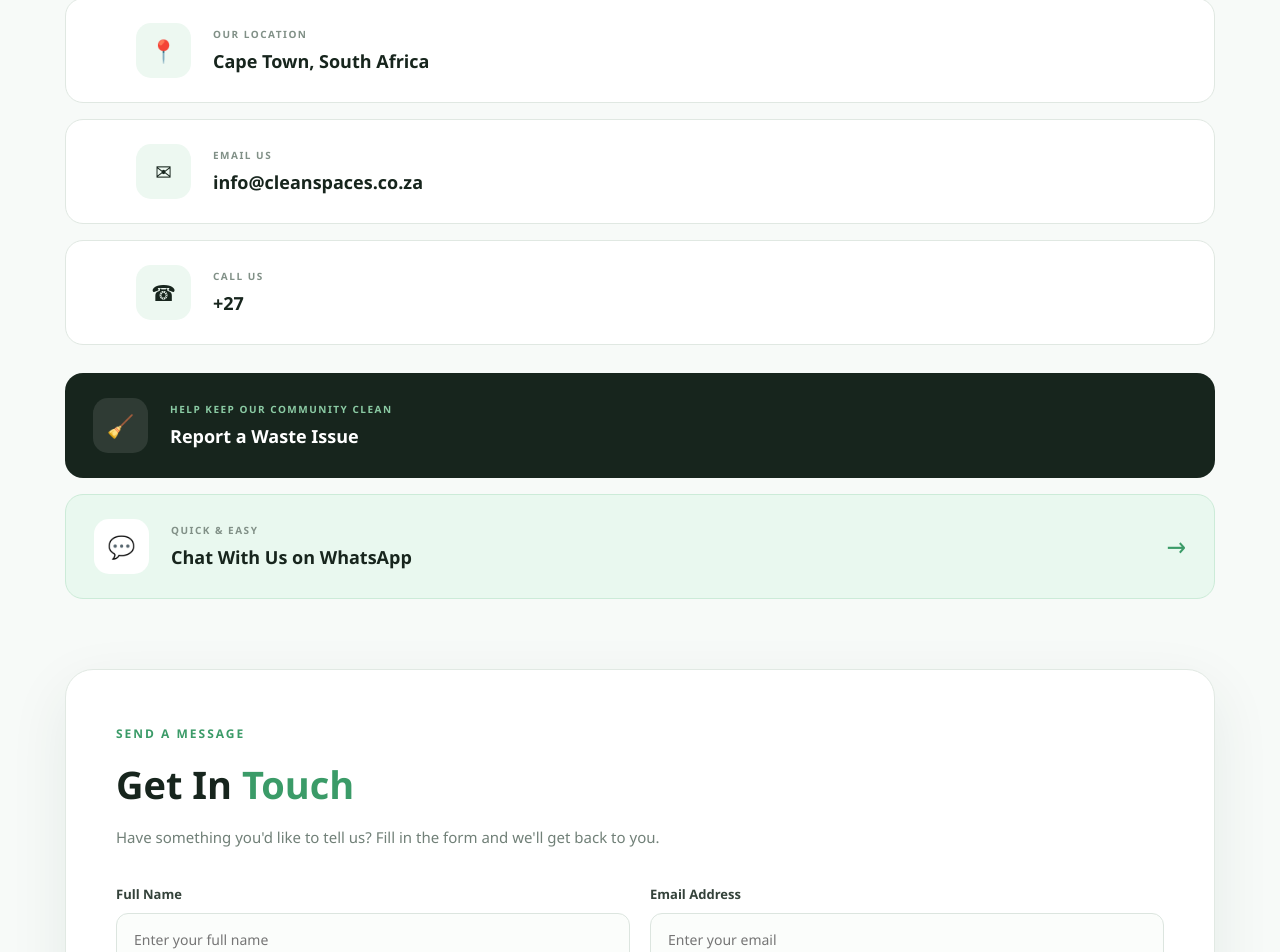
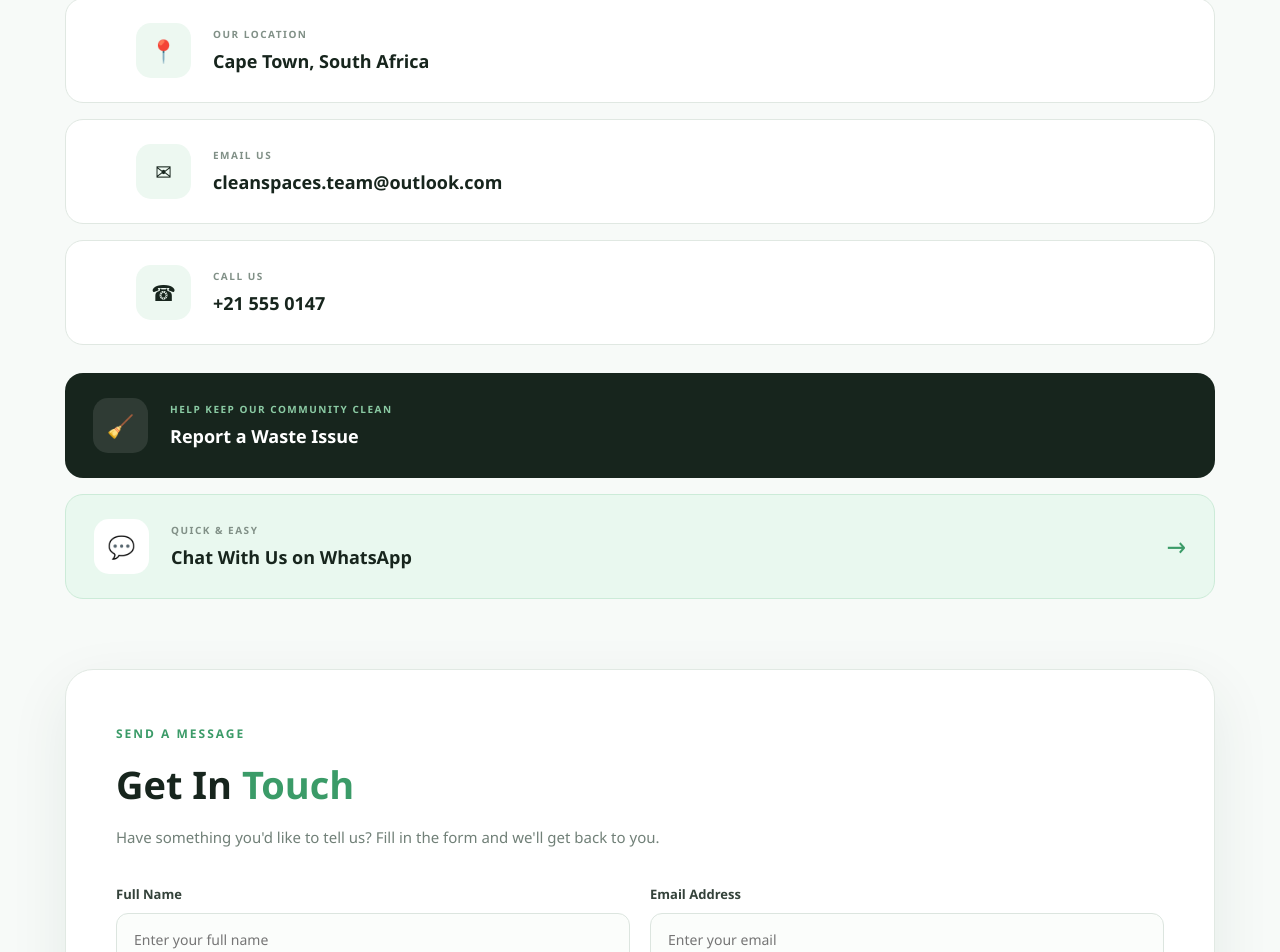
Before and after one commit to ihtishaamj63-web/CleanSpaces, a Vue app in the folder frontend/: page /contact in a window 1280 px wide. Shown: the part 861-1813 px from the top of the page. Built offline with nearby package versions, Linux system fonts and the light colour scheme.

Commit message:
Update contact business details

```diff
--- a/frontend/src/views/Contact.vue
+++ b/frontend/src/views/Contact.vue
@@ -49,20 +49,20 @@
 
               <div class="card-content">
                 <span>EMAIL US</span>
-                <h3>info@cleanspaces.co.za</h3>
+                <h3>cleanspaces.team@outlook.com</h3>
               </div>
 
               <div class="card-arrow"></div>
             </a>
 
-            <a href="tel:+27000000000" class="contact-card">
+            <a href="tel:021555 0147" class="contact-card">
               <div class="card-number"></div>
 
               <div class="card-icon">☎</div>
 
               <div class="card-content">
                 <span>CALL US</span>
-                <h3>+27</h3>
+                <h3>+21 555 0147</h3>
               </div>
 
               <div class="card-arrow"></div>
```
